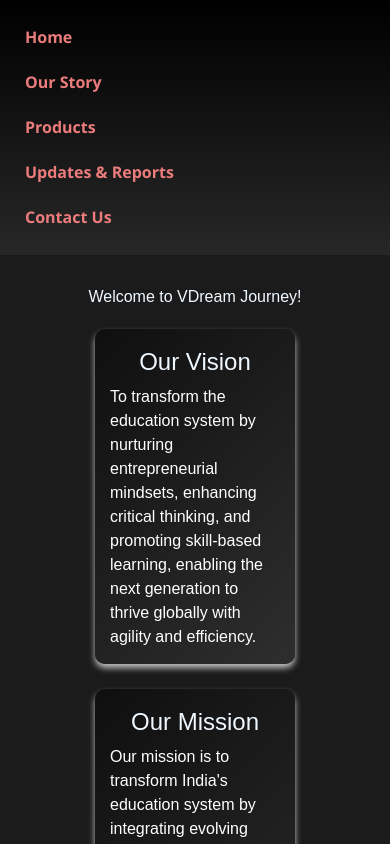
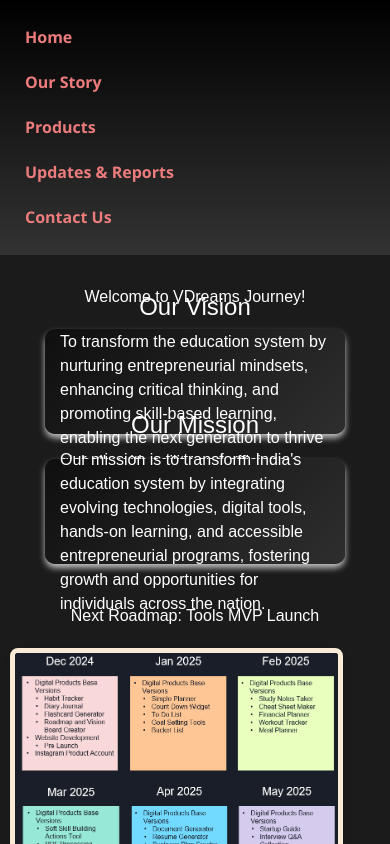
Before and after one commit to DipakAlhate812/VDreams-ProdBuild, a React (Vite) app: page / in a window 390 px wide. Shown: the top 844 px of the page. Built offline with nearby package versions, Linux system fonts and the light colour scheme.

Commit message:
initial commit prelaunch 16Dec 24

```diff
--- a/src/components/FounderMessage.jsx
+++ b/src/components/FounderMessage.jsx
@@ -10,7 +10,7 @@
       <div className="message-content">
         <h1 style={{textAlign:"center", marginBottom:"10px"}}>Our Story</h1>
 
-        <p>I am Dipak Bapu Alhate (<a href='https://www.linkedin.com/in/dipak-alhate-309147136' target="_blank" rel="noopener noreferrer">LinkedIn Profile</a>), a 28-year-old Mechanical Engineer by education and Software Developer by profession and solopreneur engineer by current working status who left job to focus on my startup journey. As an ambitious individual, I've always dreamed of achieving big things and making a significant impact. It is often said that a person’s capabilities are judged by what they accomplish and what they chose to achieve in life. With that in mind, I’ve chosen a challenging and impactful problem to solve—one that can address several pressing societal issues.</p>
+        <p>I am Dipak Bapu Alhate (<a href='https://www.linkedin.com/in/dipak-alhate-309147136' target="_blank" rel="noopener noreferrer">LinkedIn Profile</a>), a 28-year-old Mechanical Engineer by education and Software Developer by profession and solopreneur by current working status who left job to focus on own startup journey. As an ambitious individual, I've always dreamed of achieving big things and making a significant impact. It is often said that a person’s capabilities are judged by what they accomplish and what they chose to achieve in life. With that in mind, I’ve chosen a challenging and impactful problem to solve—one that can address several pressing societal issues.</p>
         <p>I am committed to transforming the way our education system works. There are numerous flaws and opportunities for improvement within the current system. Here are a few major challenges that need to be addressed:</p>
 
         <h4>Affordability of Quality Education:</h4>
@@ -23,14 +23,14 @@
         <p>With 65-68% of India's population residing in rural areas, there is a massive opportunity for development in these regions. I firmly believe that rural areas are home to many talented individuals who could achieve much more if they had access to proper mentorship, infrastructure, and an enabling environment.</p>
 
         <h4>Social Issues Linked to Education:</h4>
-        <p>Most of India’s social issues—such as rapes, poverty, income inequality, caste discrimination, unemployment, corruption, inadequate healthcare, environmental concerns, mental health issues, rising suicides, and crime—are tied to the quality of education. Many of these challenges stem from individuals being literate rather than well-educated. Literacy alone cannot solve these issues; a deeper, more holistic education is needed.</p>
+        <p>Most of India’s social issues—such as rapes, poverty, income inequality, caste discrimination, unemployment, corruption, inadequate healthcare, environmental concerns, mental health issues, rising suicides, and crimes—are tied to the quality of education. Many of these challenges stem from individuals being literate rather than well-educated. Literacy alone cannot solve these issues; a deeper, more holistic education is needed for changing mindset of people.</p>
 
         <p>These are just a few of the challenges, and I have a long list of issues that need to be addressed (which I will share soon). These problems cannot be solved solely by the government or the system. Some of these challenges require all individuals, like us, to contribute with government, to take societal responsibility and take action. Our society can be better with our own collective efforts.</p>
 
         <p>I strongly believe that as a community, we are failing to make progress in these areas. I have found my life’s purpose in addressing these problems, striving to create something better for society. One day, I am confident that I will overcome these challenges and make a meaningful impact.</p>
 
         <h4>Vision and Thought Process</h4>
-        <p>This is just the beginning. The problem statement may seem overwhelming, and the path to a solution is not easy. But I don't aim to simply "find a solution"; I want to create a thought process; change an individual mindset of achieving big—a way of thinking about how to approach challenges. I call this the <strong>#2f2p thought process</strong> to get better in the following areas: Fitness, Personal, Financial, Professional.</p>
+        <p>This is just the beginning. The problem statement may seem overwhelming, and the path to a solution is not easy. But I don't aim to simply "find a solution"; I want to create a thought process; change an individual mindset of achieving big—a way of thinking about how to approach challenges. I call this the <strong>#2f2p thought process</strong> to get better in the following areas: Fitness, Personal, Financial, Professional. Aim to achieve first 2; other 2 will follow you at ease.</p>
 
         <p>Here’s my first step: I am starting with digital products focused on personal improvement. For big change to happen, we must begin with ourselves first. As the saying goes, "Be the change you want to see in the world," and everything else will follow.</p>
 
@@ -43,7 +43,7 @@
           <li>3. Entrepreneurship Hub—EntraHub to foster business creation</li>
           <li>4. Micro and Mega Learning Centres providing educational and entrepreneurial facilities with Earn and Learn schemes.</li>
           <li>5. Integrating Everything to drive results; and reduce overall educational cost and reduce societal problems</li>
-          <p>Note: This won't be traditional Edtech company focusing on specific courses and providing resources online. Although this will be small part of this journey.</p>
+          <p style={{"text-indent": "0px"}}>Note: This won't be traditional Edtech company focusing on specific courses and providing resources online. Although this will be small part of this journey.</p>
         </ul>
 
         <p>The journey will not be easy, but it is not impossible. I am committed to making it happen. One day, I’ll look back and say, “I did it—just like that.” Because I am going to make it happen.</p>
--- a/src/components/home-page-main-section.jsx
+++ b/src/components/home-page-main-section.jsx
@@ -6,7 +6,7 @@
     return (
         <>
         <main >
-            <h2>Welcome to VDream Journey!</h2>
+            <h2>Welcome to VDreams Journey!</h2>
             {/* <div> */}
                 <VisionMissionCard></VisionMissionCard>
             {/* </div> */}
--- a/src/pages/website-pages/contact-us-page.jsx
+++ b/src/pages/website-pages/contact-us-page.jsx
@@ -17,8 +17,15 @@
         <div className="main-contact-page">
             {/* <ContactUs></ContactUs> */}
             <h2>Contribute to new journey!</h2>
-            <a><button>Feedback Form</button></a>
-            <a><button>Get Notifications for updates</button></a>
+            <a href="https://forms.gle/KmDozTLwPvQT8w8p7" target="_blank" rel="noopener noreferrer">
+              <button>Subscribe for updates</button>
+            </a>
+            <a href="https://forms.gle/wMskQoXJh5aruRNXA" target="_blank" rel="noopener noreferrer">
+              <button>Un-Subscribe for updates</button>
+            </a>
+            <a href="https://forms.gle/fAJRdDMjTYA2riWK7" target="_blank" rel="noopener noreferrer">
+              <button>Contribute in User Survey Form</button>
+            </a>
             <SocialMediaLinks></SocialMediaLinks>
         </div>
         <div className="footer-home-page">
--- a/src/pages/website-pages/home-page.jsx
+++ b/src/pages/website-pages/home-page.jsx
@@ -17,7 +17,7 @@
             <MainSection></MainSection>
 
             {/* <UpdateCard> </UpdateCard> */}
-            <h2>Next Roadmap: Tools Beta Launch</h2>
+            <h2>Next Roadmap: Tools MVP Launch</h2>
             <div className="roadmap-image-container">
             <img
               src={roadmap} // Replace with your actual image path
--- a/src/styles/FounderMessage.css
+++ b/src/styles/FounderMessage.css
@@ -52,6 +52,7 @@
   font-size: 1.2rem;
   color: #ffffff;
   margin-bottom: 15px;
+  text-indent: 40px;
 }
 
 .message-content ul {
--- a/src/styles/VisionMissionCard.css
+++ b/src/styles/VisionMissionCard.css
@@ -17,12 +17,13 @@
   box-shadow: 0 4px 8px rgba(85, 83, 83, 0.3);
   text-align: center;
   transition: transform 0.3s ease;
-  width: 600px;
+  width: 600px !important;
+  max-width:fit-content !important;
 }
 
-main h2 {
+/* main h2 {
   color: aliceblue;
-}
+} */
 
 .card h2 {
   font-size: 24px;
--- a/src/styles/contact-us-page.css
+++ b/src/styles/contact-us-page.css
@@ -30,7 +30,7 @@
     padding: 14px 28px; /* Slightly increased padding */
     border: none; /* Remove any default browser borders */
     border-radius: 10px; /* Adjusted for smoother corners */
-    margin: 20px;
+    margin: 10px;
     cursor: pointer; /* Pointer cursor for interactivity */
     box-shadow: 0 4px 6px rgba(0, 0, 0, 0.1); /* Subtle shadow */
     transition: transform 0.2s ease, background 0.3s ease, box-shadow 0.3s ease;
--- a/src/styles/life-nav-styles/app-details-card.css
+++ b/src/styles/life-nav-styles/app-details-card.css
@@ -13,9 +13,9 @@
 .card {
   border-radius: 10px;
   box-shadow: 0 4px 6px rgba(202, 200, 200, 0.966);
-  width: 100%; /* Make card width responsive */
-  max-width: 300px; /* Set a maximum width for the card */
-  height: auto; /* Adjust the height based on content */
+  min-width: 300px !important;
+  max-height: 105px !important;
+  width: 250px !important;
   display: flex;
   background: linear-gradient(135deg, #0f0f0f, #2e2e2e);
   align-items: center;
@@ -24,7 +24,7 @@
   padding: 15px; /* Add padding inside the card */
   box-sizing: border-box; /* Ensure padding doesn't affect card width */
   text-align: center; /* Center the text inside the card */
-  word-wrap: break-word; /* Wrap long words */
+
 }
 
 .card-content {
@@ -35,13 +35,13 @@
   font-size: 1.2rem;
   margin-bottom: 10px;
   color: #ffffff;
-  word-wrap: break-word; /* Ensure title text wraps if it's too long */
+  text-wrap: wrap;
 }
 
 .card-description {
   color: #666;
   font-size: 0.9rem; /* Adjust font size for better readability */
-  word-wrap: break-word; /* Ensure description text wraps properly */
+  text-wrap: wrap; /* Ensure description text wraps properly */
   line-height: 1.4;
 }
 
@@ -59,8 +59,8 @@
   }
 
   .card {
-    width: 100%; /* Full width on tablet screens */
-    max-width: 250px; /* Adjust max width for smaller screens */
+    width: 100%;
+    min-width: 300px !important;
   }
 
   .card-title {
```
